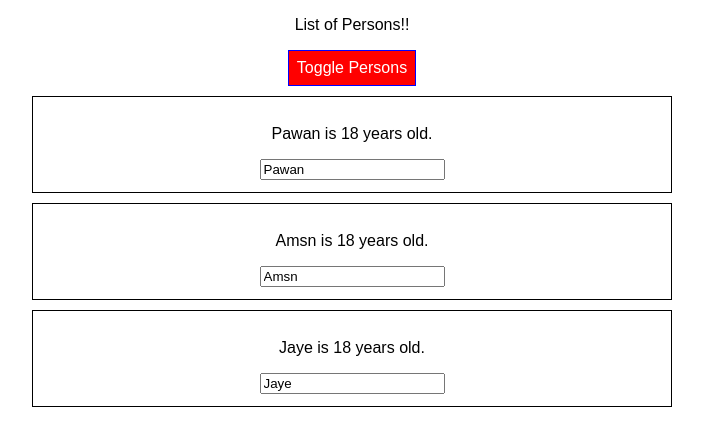
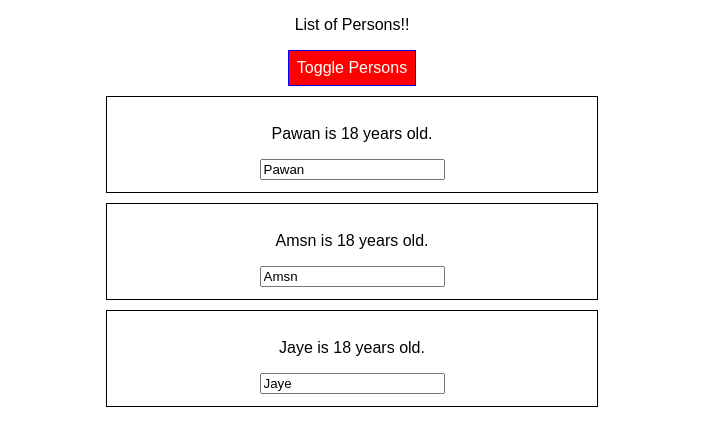
Before and after one commit to iampawands/react-complete-guide-1, a React app: page / in a window 1280 px wide. Both pictures are taken after a click on the button "Toggle Persons". Shown: the top 446 px of the page, without its empty margins (288-991 px from the left). Built offline with nearby package versions, Linux system fonts and the light colour scheme.

Commit message:
css modules. Completed upto 76

```diff
--- a/config/webpack.config.dev.js
+++ b/config/webpack.config.dev.js
@@ -164,6 +164,8 @@ module.exports = {
                 loader: require.resolve('css-loader'),
                 options: {
                   importLoaders: 1,
+                  modules: true,
+                  localIdentName : '[name]__[local]__[hash:base64:5]'
                 },
               },
               {
--- a/config/webpack.config.prod.js
+++ b/config/webpack.config.prod.js
@@ -183,6 +183,8 @@ module.exports = {
                         importLoaders: 1,
                         minimize: true,
                         sourceMap: shouldUseSourceMap,
+                        modules: true,
+                       localIdentName : '[name]__[local]__[hash:base64:5]'
                       },
                     },
                     {
--- a/src/App.css
+++ b/src/App.css
@@ -34,3 +34,21 @@
 .bold{
   font-weight: bold;
 }
+
+.Button{
+  background-color:green;
+       color:white;
+      font:inherit;
+      cursor:pointer;
+      padding:8px;
+      border:1px solid blue;
+}
+
+.Button:hover{
+      background-color:lightgreen;
+      color:black;
+}
+
+.Button.Red{
+  background-color: red;
+}
--- a/src/App.js
+++ b/src/App.js
@@ -1,20 +1,10 @@
 import React, { Component } from 'react';
-import './App.css';
+//in the latest version you have to use './App.module.css' and rename css fie also to this i.e. App.module.css file. No need of npm run eject and chaning the config files.
+import classes from './App.css';
 import Person from './Person/Person';
 import styled from 'styled-components'
 import Radium, { StyleRoot  } from 'radium'
 
-const StyledButton = styled.button`
-      background-color:${props => props.alt?'red':'green' };
-      color:white;
-      font:inherit;
-      cursor:pointer;
-      padding:8px;
-      border:1px solid blue;
-      &:hover{
-      background-color:${props => props.alt?'salmon':'lightgreen' };
-      color:black;
-      }`;
 
 class App extends Component {
   state = {
@@ -73,6 +63,8 @@ class App extends Component {
 
   render() {
     let personsList = null;
+    let btnClasses = [classes.Button]
+
 
     if(this.state.showPersons){
       personsList = (
@@ -88,23 +80,24 @@ class App extends Component {
             </div>
         );
 
+     btnClasses.push(classes.Red)
     }
 
-    let classes = [];
+    let classList = [];
 
     if(this.state.persons.length<=2){
-      classes.push('red')
+      classList.push(classes.red)
     }
 
     if(this.state.persons.length<=1){
-      classes.push('bold')
+      classList.push(classes.bold)
     }
 
     return (
       <StyleRoot>
-      <div className="App">
-        <p className={classes.join(' ')}>List of Persons!!</p>
-        <StyledButton alt={this.state.showPersons} onClick={this.togglePersonHandler.bind(this)}>Toggle Persons</StyledButton>
+      <div className={classes.App}>
+        <p className={classList.join(' ')}>List of Persons!!</p>
+        <button className={btnClasses.join(' ')} onClick={this.togglePersonHandler.bind(this)}>Toggle Persons</button>
         {personsList}
       </div>
       </StyleRoot>
--- a/src/Person/Person.css
+++ b/src/Person/Person.css
@@ -1,8 +1,12 @@
 .Person{
-     width: 50%;
-  padding: 12px 20px;
-  margin: 10px auto;
-  box-sizing: border-box;
-  border: 1px solid black;
-  text-align: center;
+    padding: 12px 20px;
+        margin: 10px auto;
+        border: 1px solid black;
+        text-align: center;
 }
+
+@media (min-width:500px)  {
+    .Person{
+        width : 450px
+    }
+}
--- a/src/Person/Person.js
+++ b/src/Person/Person.js
@@ -1,24 +1,13 @@
 import React from 'react';
 import Radium from 'radium'
-import styled from 'styled-components'
-import './Person.css'
+import classes from './Person.css'
 const person = (props) => {
-    const StyledDiv = styled.div`
-        width: 50%;
-        padding: 12px 20px;
-        margin: 10px auto;
-        box-sizing: border-box;
-        border: 1px solid black;
-        text-align: center;
-        @media (min-width:500px) : {
-        width : '450px'
-        }`;
 
     return (
-        <StyledDiv>
+        <div className={classes.Person}>
         <p onClick={props.click}>{props.name} is {props.Age} years old. {props.children}</p>
         <input type="text" onChange={props.textChange} value={props.name}/>
-        </StyledDiv>
+        </div>
     );
 }
 
```
